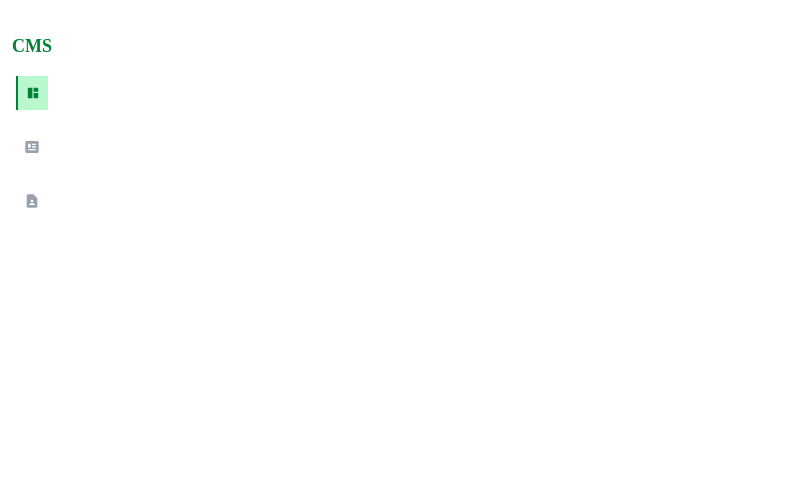
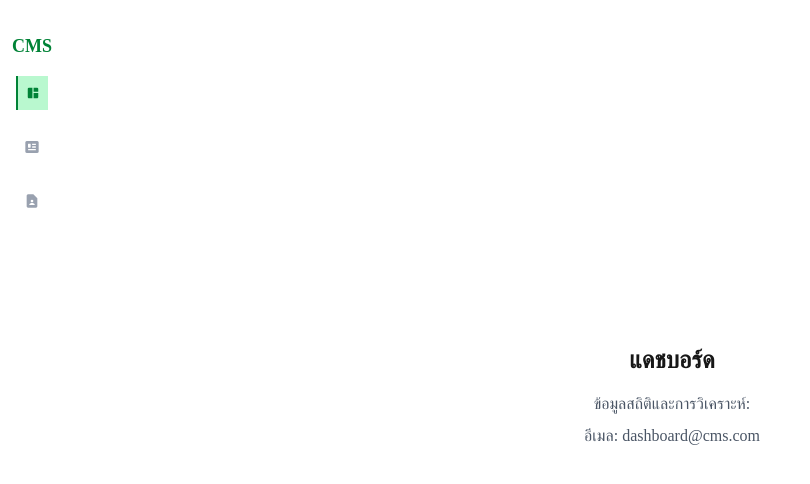
Before and after one commit to KPV2004/demo-cms, a Next.js app: page / in a window 1280 px wide. Shown: the top 484 px of the page, without its empty margins (0-810 px from the left). Built offline with nearby package versions, Linux system fonts and the light colour scheme.

Commit message:
feat(content): add main content and navigate to content with navbar

```diff
--- a/app/page.tsx
+++ b/app/page.tsx
@@ -1,17 +1,30 @@
 'use client';
+import Contact from "@/components/Contact";
+import Dashboard from "@/components/Dashboard";
 import Navbar from "@/components/Navbar";
+import News from "@/components/News";
 import Image from "next/image";
+import { useState } from "react";
 
 export default function Home() {
   // ฟังก์ชันสำหรับรับค่าจาก Menu ที่เลือกจาก Navbar
+  const [selectedPage, setSelectedPage] = useState<string>('dashboard');
+  const pageList = [
+        { id: 'dashboard', page: <Dashboard/> },
+        { id: 'news', page: <News/> },
+        { id: 'contact', page: <Contact/> }
+    ];
+
   const handleData = (data: string) => {
+    setSelectedPage(data);
     console.log('รับค่าจาก Child:', data);
   };
   return (
     <div className="flex flex-col md:flex-row h-screen font-primary">
       <Navbar onSend={handleData} />
+      <main className="flex-1 p-4">
+        {pageList.find(page => page.id === selectedPage)?.page}
+      </main>
     </div>
-
-
   );
 }
--- /dev/null
+++ b/components/Contact.tsx
@@ -0,0 +1,9 @@
+export default function Contact() {
+    return (
+        <div className="flex flex-col items-center justify-center h-full">
+            <h1 className="text-2xl font-bold mb-4">ติดต่อเรา</h1>
+            <p className="text-gray-600 mb-2">หากคุณมีคำถามหรือข้อเสนอแนะ โปรดติดต่อเราที่:</p>
+            <p className="text-gray-600 mb-2">อีเมล: contact@cms.com</p>
+        </div>
+    );
+}
--- /dev/null
+++ b/components/Dashboard.tsx
@@ -0,0 +1,9 @@
+export default function Dashboard() {
+    return (
+        <div className="flex flex-col items-center justify-center h-full">
+            <h1 className="text-2xl font-bold mb-4">แดชบอร์ด</h1>
+            <p className="text-gray-600 mb-2">ข้อมูลสถิติและการวิเคราะห์:</p>
+            <p className="text-gray-600 mb-2">อีเมล: dashboard@cms.com</p>
+        </div>
+    );
+}
--- /dev/null
+++ b/components/News.tsx
@@ -0,0 +1,9 @@
+export default function News() {
+    return (
+        <div className="flex flex-col items-center justify-center h-full">
+            <h1 className="text-2xl font-bold mb-4">ข่าวสาร</h1>
+            <p className="text-gray-600 mb-2">ติดตามข่าวสารล่าสุดจากเราได้ที่:</p>
+            <p className="text-gray-600 mb-2">อีเมล: news@cms.com</p>
+        </div>
+    );
+}
```
